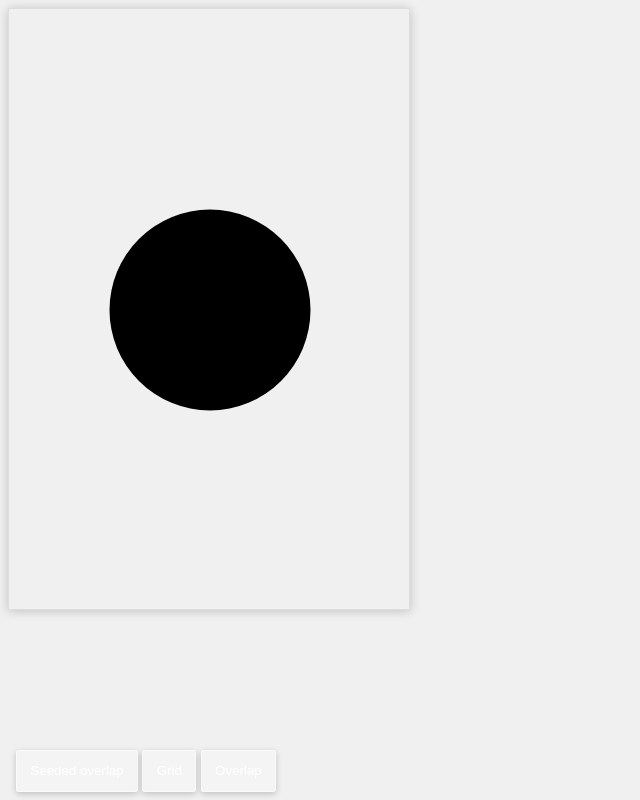
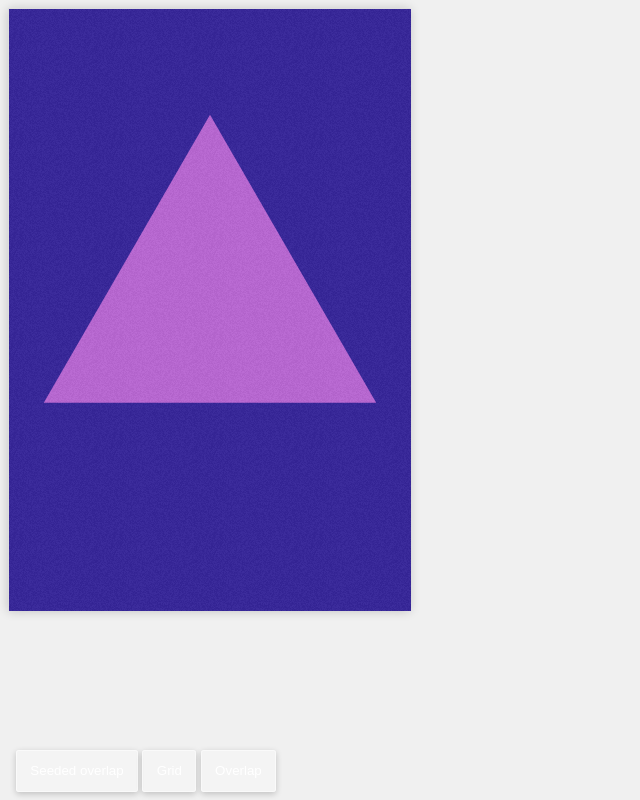
Before and after one commit to jongala/shapescape, a plain HTML site: page index.html in a window 1280 px wide. Shown: the whole page, without its empty margins (0-640 px from the left). Drawn offline with Linux system fonts and the light colour scheme.

Commit message:
Rendering background, two shape foreground, noise. Simple palette.

```diff
--- a/index.html
+++ b/index.html
@@ -119,6 +119,13 @@
 
         });
 
+        document.addEventListener('keypress', function(e) {
+            var kode = e.which || e.keyCode;
+            if (kode === 32) {
+                loadOpts({});
+            }
+        });
+
 
     </script>
 </body>
--- a/js/shapescape.js
+++ b/js/shapescape.js
@@ -19,20 +19,67 @@
         }
     }
 
+    function addNoise(canvas, opacity) {
+        var ctx = canvas.getContext('2d'),
+        x,
+        y,
+        noise,
+        opacity = opacity || .2;
+
+        var w = canvas.width;
+        var h = canvas.height;
+
+        for ( x = 0; x < w; x++ ) {
+          for ( y = 0; y < h; y++ ) {
+             noise = Math.floor( Math.random() * 255 );
+
+             ctx.fillStyle = "rgba(" + noise + "," + noise + "," + noise + "," + opacity + ")";
+             ctx.fillRect(x, y, 1, 1);
+          }
+        }
+    }
+
+    function addNoisePattern(canvas, opacity, tileSize, useOverlay) {
+        // create an offscreen canvas where we will generate
+        // noise to use as a pattern
+        tileSize = tileSize || 100;
+        var noise = document.createElement('canvas');
+        noise.width = tileSize;
+        noise.height = tileSize;
+        var noiseCtx = noise.getContext('2d');
+
+        // main canvas context
+        var ctx = canvas.getContext('2d');
+
+        // add noise to the offscreen canvas
+        addNoise(noise, opacity);
+
+        // create a noise pattern from the offscreen canvas
+        var noisePattern = ctx.createPattern(noise, 'repeat');
+        ctx.fillStyle = noisePattern;
+        if (useOverlay) {
+            ctx.globalCompositeOperation = 'overlay';
+        }
+        ctx.fillRect(0, 0, canvas.width, canvas.height);
+        if (useOverlay) {
+            ctx.globalCompositeOperation = 'normal';
+        }
+    }
+
     // random Array member
     function randItem(arr) {
         return arr[Math.floor(arr.length * Math.random())];
-    }
-
-    // Random palette member
-    function randomColor(PALETTE) {
-      return randItem(PALETTE);
     }
 
     function randomInRange(min, max) {
         return (min + (max - min) * Math.random());
     }
 
+    var PALETTE = ['#222222', '#f7d4f8', '#b966d3', '#362599', '#fff9de', '#fae1f6'];
+
+    function getFill() {
+        return randItem(PALETTE);
+    }
 
 
     function setAttrs(el, attrs) {
@@ -48,15 +95,53 @@
 
     function drawCircle(ctx, x, y, r, fill, stroke, alpha) {
         alpha = (alpha === undefined) ? 1 : alpha;
-        console.log('alpha', alpha);
         ctx.fillStyle = fill;
-        //ctx.strokeStyle = stroke;
+        ctx.strokeStyle = stroke;
         ctx.globalAlpha = alpha;
         ctx.beginPath();
-        ctx.moveTo(x, y);
+        ctx.moveTo(x + r, y);
         ctx.arc(x, y, r, 0, 2 * Math.PI, false);
         ctx.fill();
+        stroke && ctx.stroke();
         ctx.closePath();
+    }
+
+    function addCircle(ctx, w, h, opts) {
+        drawCircle(
+            ctx,
+            w/2,
+            h/2,
+            Math.min(w,h) * randomInRange(0.2, 0.4),
+            getFill()
+        );
+        return ctx;
+    }
+
+    function addTriangle(ctx, w, h, opts) {
+        var d = Math.min(w, h) * randomInRange(0.5, 0.85);
+        var cx = w/2;
+        var cy = randomInRange(h/3, 2 * h/3);
+        var leg = Math.cos(30 * Math.PI/180) * (d / 2);
+        ctx.fillStyle = getFill();
+        ctx.beginPath();
+        ctx.moveTo(cx, cy - leg);
+        ctx.lineTo(cx + d/2, cy + leg);
+        ctx.lineTo(cx - d/2, cy + leg);
+        ctx.closePath();
+        ctx.fill();
+        return ctx;
+    }
+
+    function addSquare(ctx, w, h, opts) {
+        var d = Math.min(w, h) * 0.5;
+        ctx.fillStyle = getFill();
+        ctx.fillRect(
+            w/2 - d/2,
+            randomInRange(h/3, 2 * h/3) - d/2,
+            d,
+            d
+        );
+        return ctx;
     }
 
 
@@ -115,21 +200,42 @@
             ctx.clearRect(0, 0, w, h);
         }
 
-        // RENDER HERE
+        var renderer;
+        var renderMap = {
+            'circle': addCircle,
+            'triangle': addTriangle,
+            'square': addSquare
+        };
+        var shapes = Object.keys(renderMap);
+
+        // BEGIN RENDERING
+
+        // add one or two bg blocks
+        ctx.fillStyle = getFill();
+        ctx.fillRect(0, 0, w, h);
+        if (Math.random() > 0.66) {
+            var horizon = randomInRange(h * 0.4, h * 0.85);
+            ctx.fillStyle = getFill();
+            ctx.fillRect(0, horizon, w, h - horizon);
+        }
+
+        // draw two shape layers in some order:
+        // shuffle shape list
+        shapes.sort(function(a, b) { return randomInRange(-1, 1)});
+
+        // pop a renderer name, get render func and execute X 2
+        renderMap[shapes.pop()](ctx, w, h, opts);
+        renderMap[shapes.pop()](ctx, w, h, opts);
 
 
-
-        drawCircle(
-            ctx,
-            w/2,
-            h/2,
-            Math.min(w,h) * 0.25,
-            'black'
-        );
+        // Add effect elements
+        // ...
 
 
+        // add noise
+        addNoisePattern(el, 0.04);
 
-
+        // END RENDERING
 
         // if new canvas child was created, append it
         if (newEl) {
```
